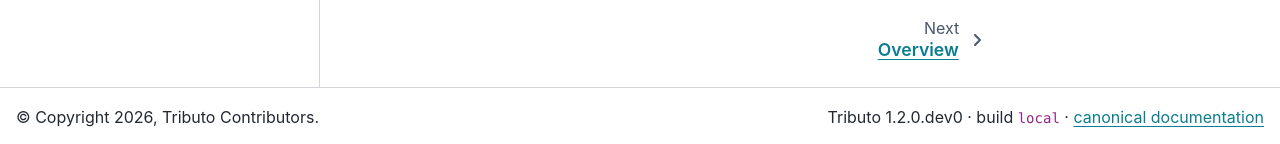
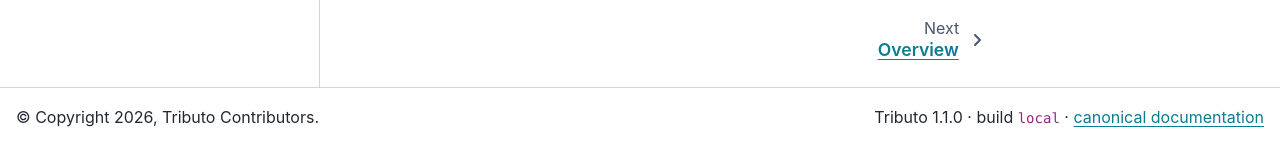
Before and after one commit to jiangxt2/Tributo, a Sphinx documentation site: the page built from docs/index.md, in a window 1280 px wide and 900 px high, scrolled down 539 px. Shown: the part 753-897 px from the top of the window. Built offline with Sphinx 7.4.7 and the PyData theme 0.15.4, drawn with Linux system fonts in a browser that asks for light colours; comment, search, counter and statistics services are not loaded.

Commit message:
chore(release): prepare 1.1.0 source release
Set release metadata and version defaults to 1.1.0 and point installation instructions at the release tag.

Signed-off-by: jiangxt2 <jiangxt2@vip.qq.com>

````diff
--- a/docs/architecture/version-policy.md
+++ b/docs/architecture/version-policy.md
@@ -13,7 +13,7 @@
 | **Minor** (0.X.0) | New `stable` or `beta` feature; `beta` API change with deprecation notice; new optional dependency |
 | **Patch** (0.0.X) | Bug fix; internal refactor with no API change; dependency version bump within declared range |
 
-Current version: **1.2.0.dev0** (as declared in `pyproject.toml`).
+Current version: **1.1.0** (as declared in `pyproject.toml`).
 
 `pyproject.toml` is the authoritative source. README, Docker, CI, and lock
 files must be verified against it whenever the version changes.
--- a/docs/getting-started/installation.md
+++ b/docs/getting-started/installation.md
@@ -5,11 +5,11 @@
 
 ## Choose a source revision
 
-Tributo 1.0.0 is distributed as a source-only GitHub Release. To install that
+Tributo 1.1.0 is distributed as a source-only GitHub Release. To install that
 release, clone its tag and use its committed lock file:
 
 ```bash
-git clone --branch tributo-1.0.0 --depth 1 https://github.com/jiangxt2/Tributo.git
+git clone --branch tributo-1.1.0 --depth 1 https://github.com/jiangxt2/Tributo.git
 cd Tributo
 ```
 
--- a/pyproject.toml
+++ b/pyproject.toml
@@ -1,6 +1,6 @@
 [project]
 name = "tributo"
-version = "1.2.0.dev0"
+version = "1.1.0"
 description = "Ray-native machine learning SDK for distributed data, training, model bundles, and inference"
 readme = "README.md"
 requires-python = ">=3.12,<3.14"
--- a/src/tributo/__init__.py
+++ b/src/tributo/__init__.py
@@ -16,7 +16,7 @@
 try:
     _version_str = _get_version("tributo")
 except PackageNotFoundError:
-    _version_str = "1.2.0.dev0"
+    _version_str = "1.1.0"
 __version__: Final[str] = _version_str
 
 from tributo.config import JobConfig  # noqa: E402
````
Also changed, not shown: README.md (+3 -3 lines), 4 other files.
